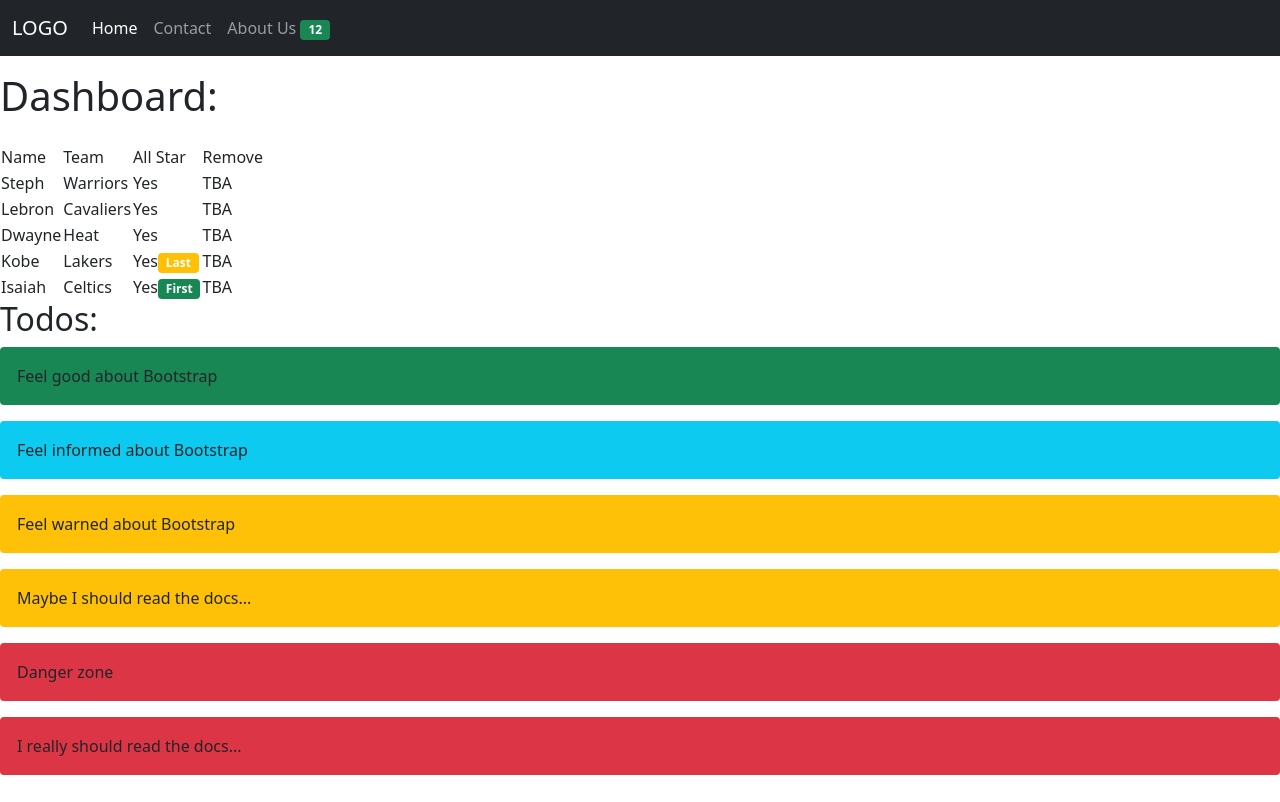
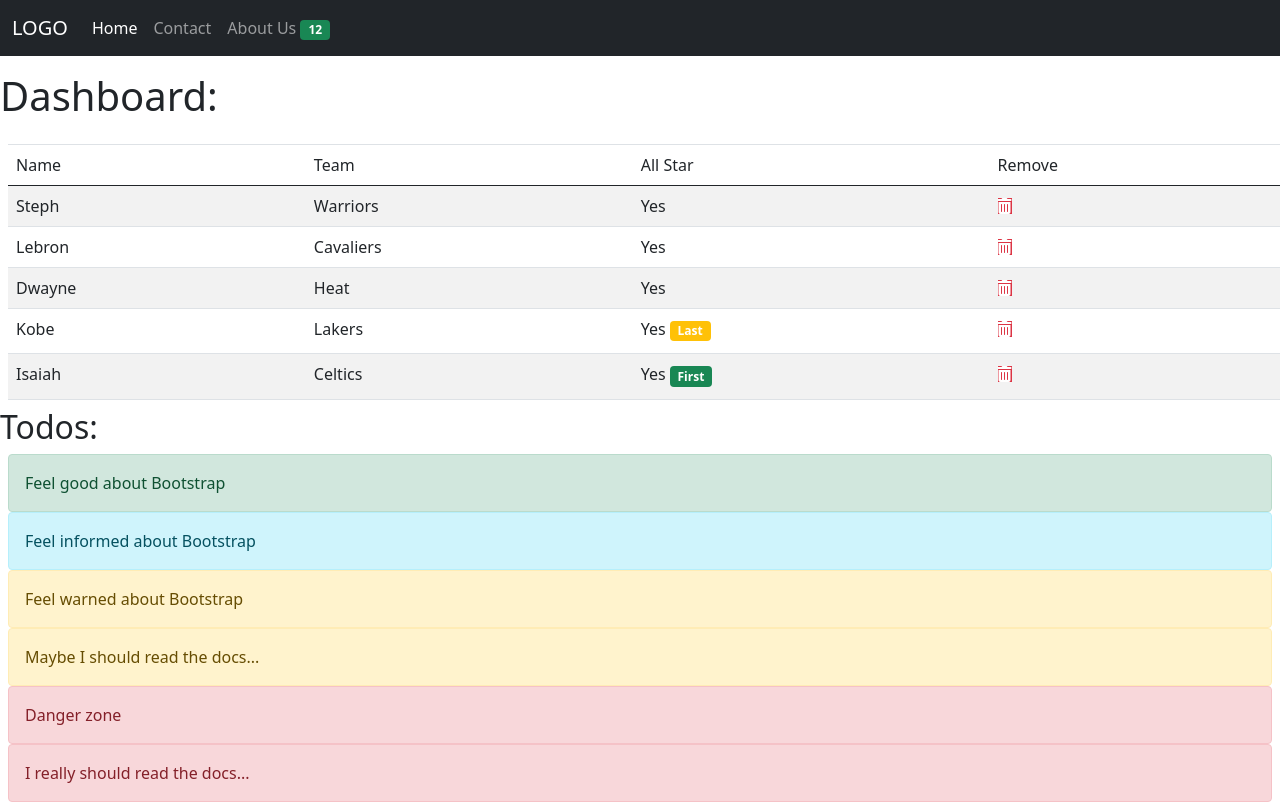
Before and after one commit to jinniaflyer450/Jins-Unit-13.2-Exercises, a plain HTML site: page index2.html in a window 1280 px wide. Drawn offline with nearby package versions, Linux system fonts and the light colour scheme.

Commit message:
more bootstrap edits

```diff
--- a/index.html
+++ b/index.html
@@ -6,18 +6,19 @@
     <meta name="viewport" content="width=device-width, initial-scale=1.0">
     <title>Sample Page</title>
     <link href="https://cdn.jsdelivr.net/npm/bootstrap@5.0.0-beta3/dist/css/bootstrap.min.css" rel="stylesheet" integrity="sha384-eOJMYsd53ii+scO/bJGFsiCZc+5NDVN2yr8+0RDqr0Ql0h+rP48ckxlpbzKgwra6" crossorigin="anonymous">
+    <script src="https://kit.fontawesome.com/6c283353d3.js" crossorigin="anonymous"></script>
 </head>
 <body>
     <div class = "fluid-container">
-        <div class = "fluid-jumbotron text-center p-5">
-        <h1>Welcome to our website!</h1>
-        <h2>Look at this button! Wow, let's click on it!</h2>
-        <button class = "btn btn-block btn-primary">Learn more</button>
+        <div class = "jumbotron text-center align-items-center alert-secondary p-5 m-2 rounded">
+            <h1>Welcome to our website!</h1>
+            <h2>Look at this button! Wow, let's click on it!</h2>
+            <button class = "btn btn-block btn-primary">Learn more</button>
         </div>
     </div>
     <hr>
     <div class = "fluid-container">
-    <p>Let's look at some random pictures! from http://lorempixel.com</p>
+    <h3 class = "d-inline">Let's look at some random pictures!</h3> <h4 class = "d-inline">from http://lorempixel.com</h4>
     <div class = "row">
         <div class = "col-4">
             <p>Lorem ipsum dolor sit amet consectetur adipisicing elit. Expedita aliquid sequi distinctio culpa amet nostrum ipsam accusantium, vitae, reprehenderit, praesentium natus quibusdam. Totam natus eius quasi suscipit officia animi beatae.</p>
--- a/index2.html
+++ b/index2.html
@@ -6,6 +6,7 @@
     <meta name="viewport" content="width=device-width, initial-scale=1.0">
     <title>Sample Page 2</title>
     <link href="https://cdn.jsdelivr.net/npm/bootstrap@5.0.0-beta3/dist/css/bootstrap.min.css" rel="stylesheet" integrity="sha384-eOJMYsd53ii+scO/bJGFsiCZc+5NDVN2yr8+0RDqr0Ql0h+rP48ckxlpbzKgwra6" crossorigin="anonymous">
+    <script src="https://kit.fontawesome.com/6c283353d3.js" crossorigin="anonymous"></script>
 </head>
 <body>
 
@@ -32,7 +33,7 @@
     </nav>
     <h1 class = "py-3">Dashboard:</h1>
     <div class = "fluid-container">
-        <table>
+        <table class = "table border-top border-bottom table-striped m-2">
             <thead>
                 <tr>
                     <td>Name</td>
@@ -46,43 +47,43 @@
                     <td>Steph</td>
                     <td>Warriors</td>
                     <td>Yes</td>
-                    <td>TBA</td>
+                    <td><i class="fas fa-trash-alt text-white bg-danger"></i></td>
                 </tr>
                 <tr>
                     <td>Lebron</td>
                     <td>Cavaliers</td>
                     <td>Yes</td>
-                    <td>TBA</td>
+                    <td><i class="fas fa-trash-alt text-white bg-danger"></i></td>
                 </tr>
                 <tr>
                     <td>Dwayne</td>
                     <td>Heat</td>
                     <td>Yes</td>
-                    <td>TBA</td>
+                    <td><i class="fas fa-trash-alt text-white bg-danger"></i></td>
                 </tr>
                 <tr>
                     <td>Kobe</td>
                     <td>Lakers</td>
-                    <td>Yes<span class = "badge bg-warning">Last</span></td>
-                    <td>TBA</td>
+                    <td>Yes<span class = "badge badge-sm bg-warning m-1">Last</span></td>
+                    <td><i class="fas fa-trash-alt text-white bg-danger"></i></td>
                 </tr>
                 <tr>
                     <td>Isaiah</td>
                     <td>Celtics</td>
-                    <td>Yes<span class = "badge bg-success">First</span></td>
-                    <td>TBA</td>
+                    <td>Yes<span class = "badge badge-sm bg-success m-1">First</span></td>
+                    <td><i class="fas fa-trash-alt text-white bg-danger"></i></td>
                 </tr>
             </tbody>
         </table>
     </div>
     <h2>Todos:</h2>
-    <div class = "fluid-container">
-        <div class = "alert bg-success">Feel good about Bootstrap</div>
-        <div class = "alert bg-info">Feel informed about Bootstrap</div>
-        <div class = "alert bg-warning">Feel warned about Bootstrap</div>
-        <div class = "alert bg-warning">Maybe I should read the docs...</div>
-        <div class = "alert bg-danger">Danger zone</div>
-        <div class = "alert bg-danger">I really should read the docs...</div>
+    <div class = "fluid-container mx-2">
+        <div class = "alert alert-success my-0">Feel good about Bootstrap</div>
+        <div class = "alert alert-info my-0">Feel informed about Bootstrap</div>
+        <div class = "alert alert-warning my-0">Feel warned about Bootstrap</div>
+        <div class = "alert alert-warning my-0">Maybe I should read the docs...</div>
+        <div class = "alert alert-danger my-0">Danger zone</div>
+        <div class = "alert alert-danger my-0">I really should read the docs...</div>
     </div>
     <script src="https://cdn.jsdelivr.net/npm/bootstrap@5.0.0-beta3/dist/js/bootstrap.bundle.min.js" integrity="sha384-JEW9xMcG8R+pH31jmWH6WWP0WintQrMb4s7ZOdauHnUtxwoG2vI5DkLtS3qm9Ekf" crossorigin="anonymous"></script>
 </body>
```
